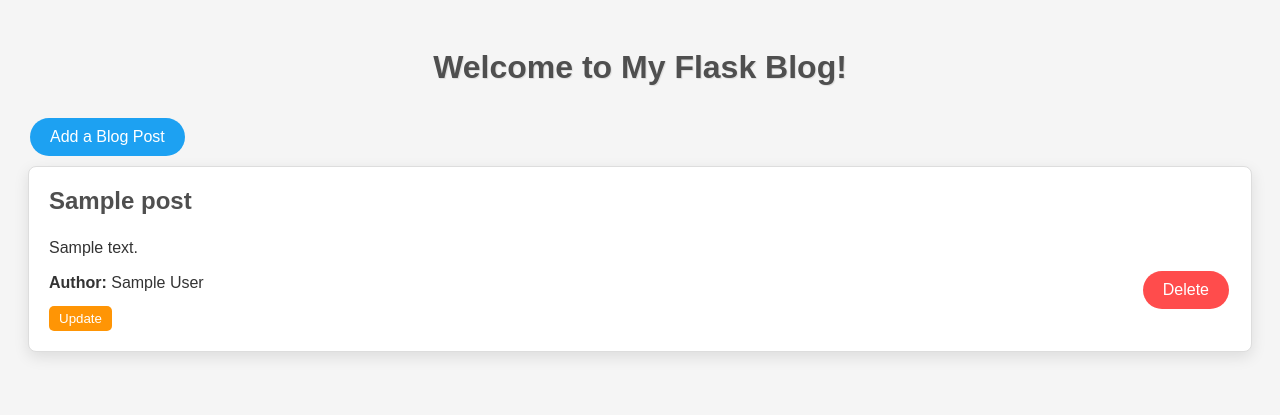
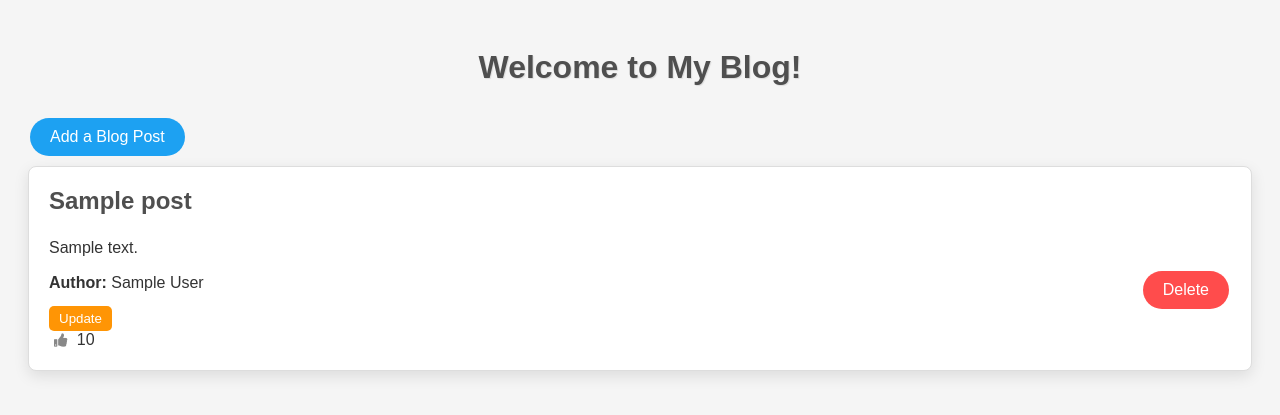
Before and after one commit to itsevanb/Blog, a Flask app: template templates/index.html in a window 1280 px wide. Shown: the top 415 px of the page. Run offline with Flask 3, Linux system fonts and the light colour scheme; the template is opened without the code that fills it: most values are stand-ins (such as "Sample title", 1, 10 or a date in 2020).

Commit message:
added a like button
fixed styling issues
updated README

```diff
--- a/app.py
+++ b/app.py
@@ -43,8 +43,9 @@ def add():
             print(f"Error reading file: {e}")
             data = []
 
-        new_data = {'id': len(data) + 1, 'author': author, 'title': title, 'content': content}
+        new_data = {'id': len(data) + 1, 'author': author, 'title': title, 'content': content, 'like': 0}
         data.append(new_data)
+
         try:
             with open('data.json', 'w') as f:
                 json.dump(data, f)
@@ -106,6 +107,30 @@ def update(id):
 
     return render_template('update.html', post=post)
 
+@app.route('/like/<int:id>', methods=['POST'])
+def like(id):
+    #adds like button to post
+    try:
+        with open('data.json', 'r') as f:
+            data = json.load(f)
+    except Exception as e:
+        print(f"Error reading file: {e}")
+
+    post = next((post for post in data if post['id'] == id), None)
+
+    if post:
+        if 'likes' not in post:
+            post['likes'] = 0
+        post['likes'] += 1
+
+        try:
+            with open('data.json', 'w') as f:
+                json.dump(data, f)
+        except Exception as e:
+            print(f"Error writing file: {e}")
+            return "Error saving data"
+    return redirect(url_for('index'))
+
 
 if __name__ == '__main__':
     app.run()
--- a/static/style.css
+++ b/static/style.css
@@ -107,3 +107,20 @@ h1 {
 .update-button:hover {
     background-color: #CC7A00;
 }
+
+.like-button {
+    background: none;
+    border: none;
+    cursor: pointer;
+    color: #888;
+    transition: color 0.3s ease, transform 0.3s ease;
+    padding: 2px 5px;
+}
+
+.like-button:hover {
+    color: #1da1f2;
+}
+
+.like-button:active {
+    transform: scale(1.2);
+}
--- a/templates/index.html
+++ b/templates/index.html
@@ -5,9 +5,10 @@
     <meta name="viewport" content="width=device-width, initial-scale=1.0">
     <title>My Flask Blog</title>
     <link rel="stylesheet" href="{{ url_for('static', filename='style.css') }}">
+    <link rel="stylesheet" href="https://cdnjs.cloudflare.com/ajax/libs/font-awesome/5.15.4/css/all.min.css">
 </head>
 <body>
-    <h1>Welcome to My Flask Blog!</h1>
+    <h1>Welcome to My Blog!</h1>
     <a href="/add" class="add-button">Add a Blog Post</a>
     {% for post in posts %}
     <div class="post">
@@ -20,6 +21,12 @@
         <form action="/update/{{ post.id }}" method="GET" class="post-button">
             <input type="submit" value="Update" class="update-button">
         </form>
+        <form action="/like/{{ post.id }}" method="POST">
+            <button type="submit" class="like-button">
+                <i class="fas fa-thumbs-up"></i>
+            </button>
+            {{ post.likes }}
+        </form>
     </div>
     {% endfor %}
 </body>
```
Also changed, not shown: README.md.
